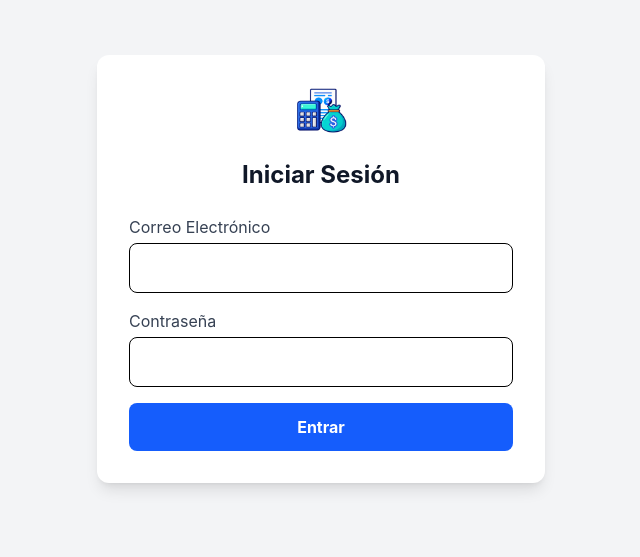
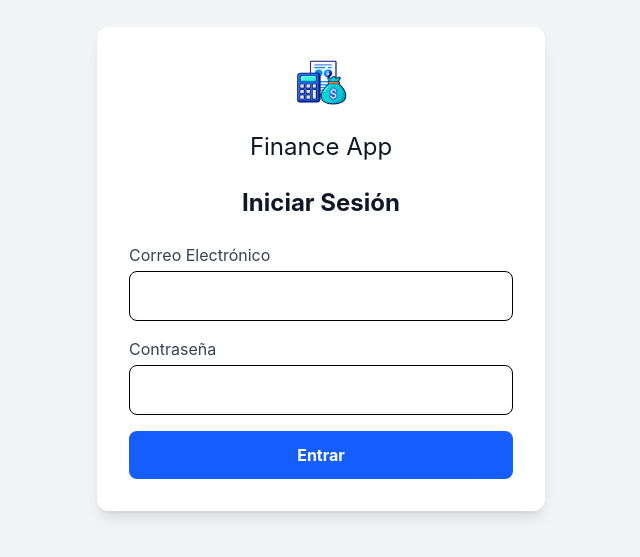
Before and after one commit to bryanmiranda138/finance-frontend, a React (Vite) app: page /login in a window 1280 px wide. Shown: the part 131-688 px from the top of the page, without its empty margins (319-959 px from the left). Built offline with nearby package versions, Linux system fonts and the light colour scheme.

Commit message:
Update Login.jsx

```diff
--- a/src/pages/Login.jsx
+++ b/src/pages/Login.jsx
@@ -27,6 +27,7 @@ export default function Login() {
                     {/* 2. Reemplaza el src con la variable importada */}
                     <img src={logoFinance} alt="Logo" className="h-12 w-auto" />
                 </a>
+                <h3 className="text-2xl text-center text-gray-900 dark:text-white mb-6">Finance App</h3>
                 <h2 className="text-2xl font-bold text-center text-gray-900 dark:text-white mb-6">Iniciar Sesión</h2>
 
                 {error && <div className="bg-red-100 border border-red-400 text-red-700 px-4 py-3 rounded mb-4">{error}</div>}
```
